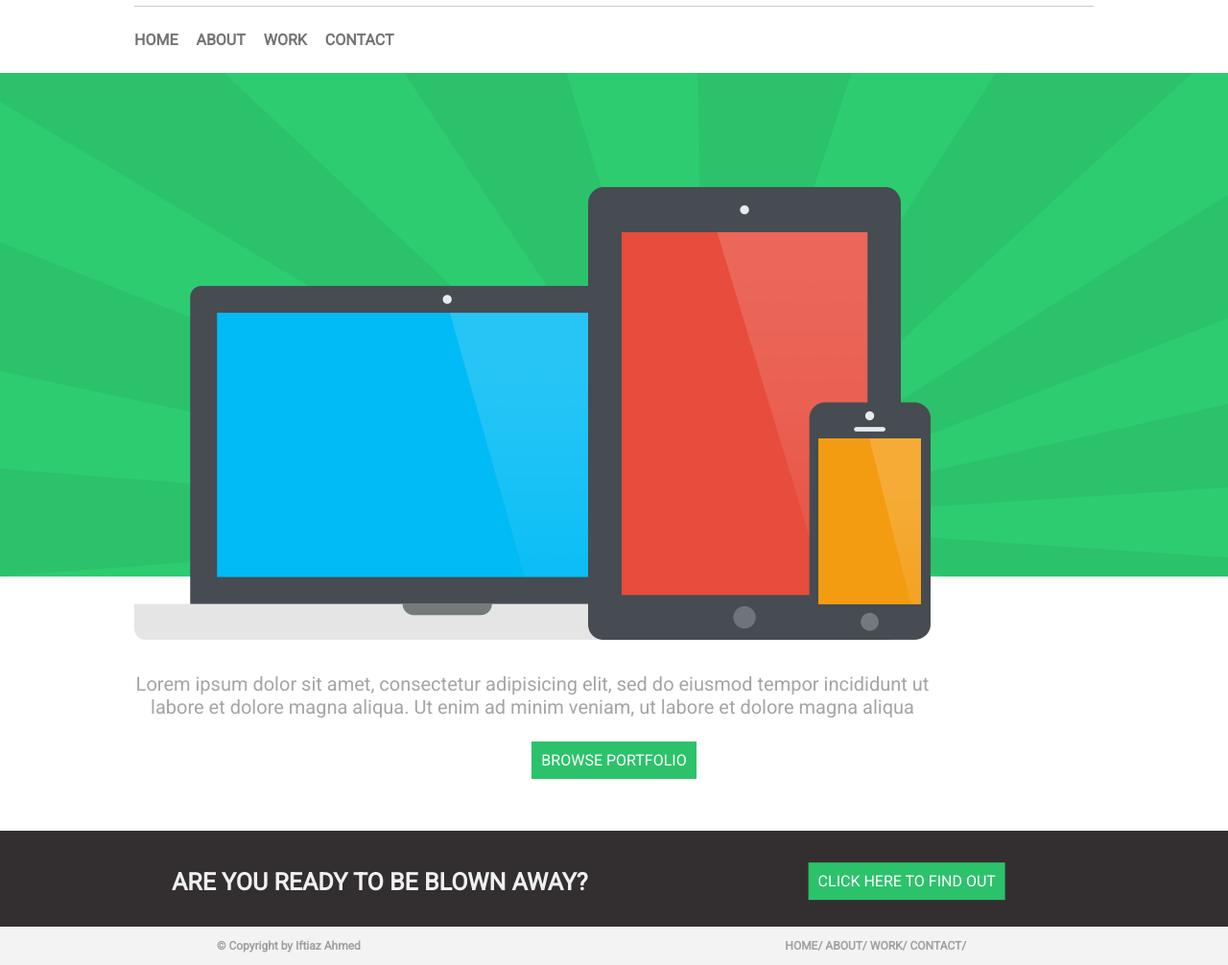
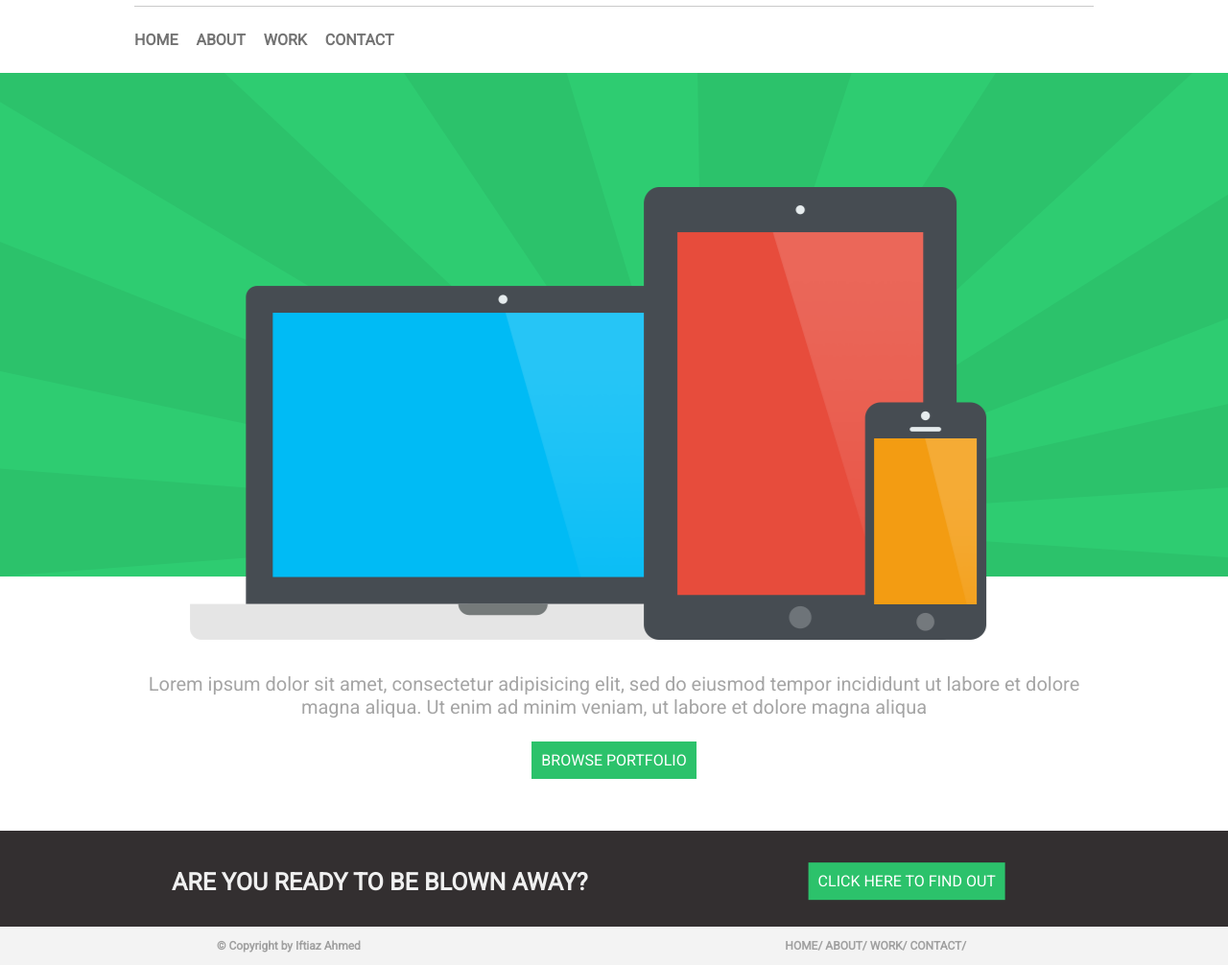
Before and after one commit to Iftiaz-Ahmed/display-iftiaz, a plain HTML site: page index.html in a window 1280 px wide. Shown: the part 92-1098 px from the top of the page at 96% size. Drawn offline with Linux system fonts and the light colour scheme.

Commit message:
Update style.css

```diff
--- a/css/style.css
+++ b/css/style.css
@@ -76,13 +76,13 @@ nav ul li a:hover{
     color: #a5a5a5;
     height: 265px;
 }
-.banner-img {position: absolute;transform: translateY(25%);}
+.banner-img {position: absolute;transform: translate(7%,25%);/* transform:  translateX(-2%); */}
 
 .banner-content {
 }
 .banner-content p{
     padding-bottom: 30px;
-    width:  83%;
+    width: 100%;
 }
 .banner-content a{
     text-transform: uppercase;
```
